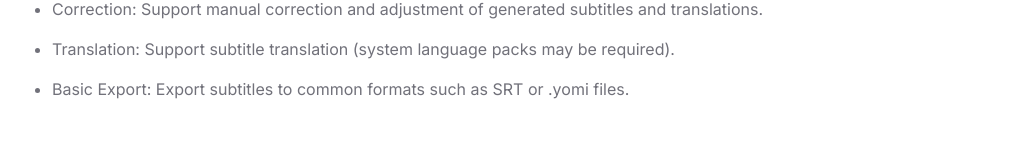
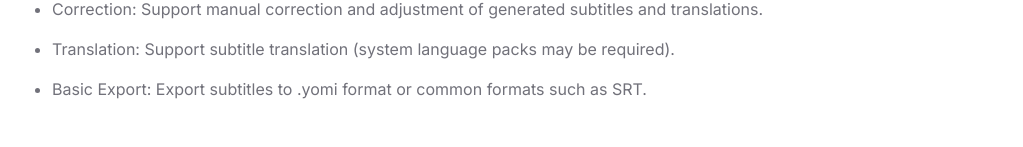
Before and after one commit to toshiki-tech/toshiki.tech, a Next.js app: page /en/yomiplay/terms in a window 1280 px wide. Shown: the part 316-463 px from the top of the page, without its empty margins (128-1151 px from the left). Built offline with nearby package versions, Linux system fonts and the light colour scheme.

Commit message:
docs: prioritize .yomi format in export terms

```diff
--- a/src/app/[lang]/(standalone)/yomiplay/terms/page.tsx
+++ b/src/app/[lang]/(standalone)/yomiplay/terms/page.tsx
@@ -13,7 +13,7 @@ const content = {
       },
       { text: 'Correction: Support manual correction and adjustment of generated subtitles and translations.' },
       { text: 'Translation: Support subtitle translation (system language packs may be required).' },
-      { text: 'Basic Export: Export subtitles to common formats such as SRT or .yomi files.' }
+      { text: 'Basic Export: Export subtitles to .yomi format or common formats such as SRT.' }
     ],
     proTitle: 'Pro Benefits (Subscription Required)',
     proItems: [
@@ -66,7 +66,7 @@ const content = {
       },
       { text: '手动修正：支持用户对生成的字幕与翻译内容进行修正与处理。' },
       { text: '字幕翻译：支持多语言翻译功能（可能需要下载系统语言包）。' },
-      { text: '基础导出：支持将字幕导出为 SRT / .yomi 等常见格式。' }
+      { text: '基础导出：支持将字幕导出为 .yomi 格式 / 或 .SRT 等常见格式。' }
     ],
     proTitle: 'Pro 权益（订阅解锁）',
     proItems: [
@@ -119,7 +119,7 @@ const content = {
       },
       { text: '手動修正：支援用戶對產生的字幕與翻譯內容進行修正與處理。' },
       { text: '字幕翻譯：支援多語言翻譯功能（可能需要下載系統語言套件）。' },
-      { text: '基礎匯出：支援將字幕匯出為 SRT / .yomi 等常見格式。' }
+      { text: '基礎匯出：支援將字幕匯出為 .yomi 格式 / 或 .SRT 等常見格式。' }
     ],
     proTitle: 'Pro 權益（訂閱解鎖）',
     proItems: [
@@ -172,7 +172,7 @@ const content = {
       },
       { text: '手動修正：生成された字幕や翻訳内容の修正・加工に対応しています。' },
       { text: '字幕翻訳：多言語翻訳功能に対応しています（システム言語パックが必要な場合があります）。' },
-      { text: '標準書き出し：SRT や .yomi などの一般的な形式での書き出しに対応しています。' }
+      { text: '標準書き出し：.yomi 形式、または SRT などの一般的な形式での書き出しに対応しています。' }
     ],
     proTitle: 'Pro 諸機能（購読で解放）',
     proItems: [
```
